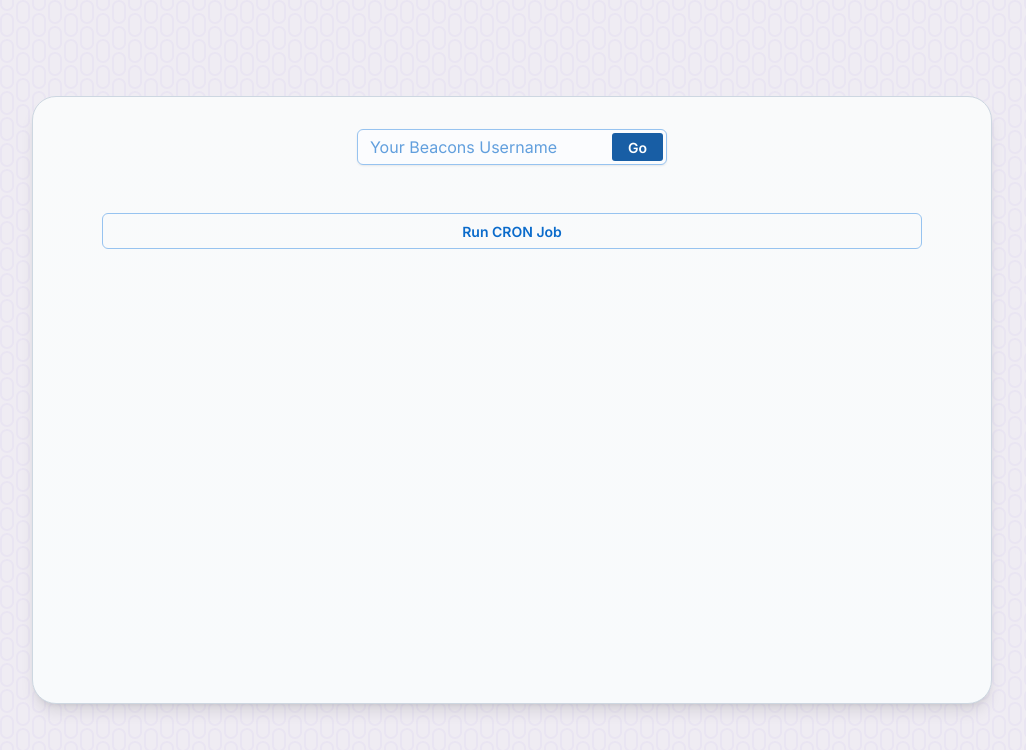
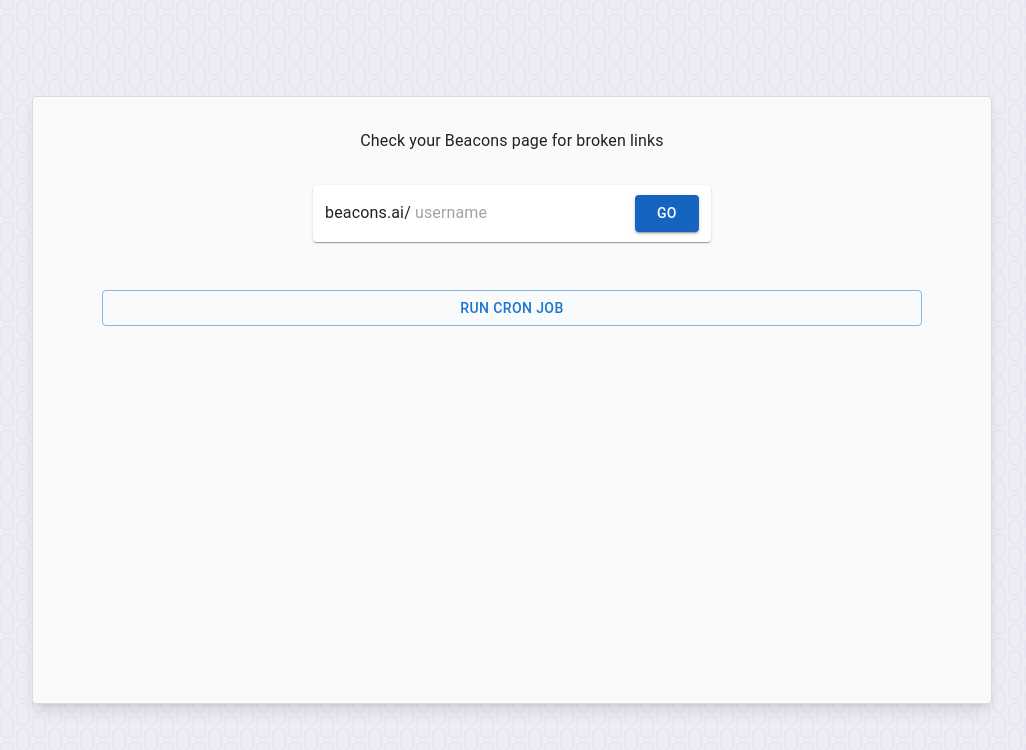
Before and after one commit to Jamesllllllllll/beacons-link-checker, a Next.js app: page / in a window 1280 px wide. Shown: the top 750 px of the page, without its empty margins (128-1154 px from the left). Built offline with nearby package versions, Linux system fonts and the light colour scheme.

Commit message:
Nicer input box

```diff
--- a/package.json
+++ b/package.json
@@ -16,7 +16,7 @@
     "@auth/sequelize-adapter": "^1.0.2",
     "@emotion/react": "^11.11.1",
     "@emotion/styled": "^11.11.0",
-    "@mui/joy": "^5.0.0-beta.3",
+    "@mui/material": "^5.14.9",
     "@playwright/test": "^1.37.1",
     "@sendgrid/mail": "^7.7.0",
     "@sparticuz/chromium-min": "^116.0.0",
--- a/src/app/components/SingleLink.js
+++ b/src/app/components/SingleLink.jsx
@@ -2,7 +2,7 @@
 'use client';
 import { useEffect, useState } from 'react';
 import Link from 'next/link';
-import Card from '@mui/joy/Card';
+import Card from '@mui/material/Card';
 import styles from './SingleLink.module.css';
 import { CSSTransition, TransitionGroup } from 'react-transition-group';
 
@@ -65,7 +65,7 @@
   trimmedURL = trimmedURL + '...';
 
   return (
-    <Card orientation="horizontal" className=" justify-between my-8" key={url}>
+    <Card className="flex flex-row justify-between mb-10 p-8" key={url}>
       <Link href={url} key={trimmedURL} className="break-all">
         {trimmedURL}
       </Link>
--- a/src/app/page.js
+++ b/src/app/page.jsx
@@ -1,12 +1,17 @@
 'use client';
-import React from 'react';
-import { useState } from 'react';
-import FormLabel from '@mui/joy/FormLabel';
-import Input from '@mui/joy/Input';
-import Button from '@mui/joy/Button';
-import Sheet from '@mui/joy/Sheet';
+import React, { useState } from 'react';
+import FormLabel from '@mui/material/FormLabel';
+import Input from '@mui/material/Input';
+import InputBase from '@mui/material/InputBase';
+import InputAdornment from '@mui/material/InputAdornment';
+import TextField from '@mui/material/TextField';
+import Button from '@mui/material/Button';
+import Typography from '@mui/material/Typography';
+import Paper from '@mui/material/Paper';
+import Stack from '@mui/material/Stack';
+import Box from '@mui/material/Box';
 import SingleLink from './components/SingleLink';
-import LinearProgress from '@mui/joy/LinearProgress';
+import { LinearProgress } from '@mui/material';
 import { CSSTransition, TransitionGroup } from 'react-transition-group';
 import styles from './Page.module.css';
 
@@ -49,60 +54,61 @@
 
   return (
     <main className="flex min-h-screen justify-center min-height-screen py-24 gap-12">
-      <Sheet
+      <Paper
         variant="outlined"
         color="neutral"
         className="flex flex-col items-center justify-start rounded-3xl shadow-lg px-2 py-16 gap-8 bg-gradient-to-b from-gray-50 to-slate-50 w-11/12 sm:p-16 lg:w-3/4"
         sx={{ p: 4 }}
       >
-        <form onSubmit={checkBeacons}>
+        <Typography>Check your Beacons page for broken links</Typography>
+        <Paper
+          component="form"
+          sx={{
+            p: '2px 4px',
+            display: 'flex',
+            alignItems: 'center',
+            justifyContent: 'center',
+          }}
+          onSubmit={checkBeacons}
+        >
           <FormLabel className="sr-only">Enter your Beacons username</FormLabel>
-          <Input
-            label="Your Beacons Username"
-            placeholder="Your Beacons Username"
-            variant="outlined"
-            color="primary"
-            sx={{
-              '--Input-focusedInset': 'var(--any, )',
-              '--Input-focusedThickness': '0.25rem',
-              '--Input-focusedHighlight': 'rgba(13,110,253,.25)',
-              '&::before': {
-                transition: 'box-shadow .15s ease-in-out',
-              },
-              '&:focus-within': {
-                borderColor: '#86b7fe',
-              },
-            }}
+          <Stack direction="row" alignItems="center"  width="100%" className="p-2">
+            <Typography className="font-bold mx-0">beacons.ai/</Typography>
+            <InputBase
+              className="pl-1"
+              placeholder="username"
+              required
+              size="medium"
+              // InputProps={{
+              //   startAdornment: (
+              //     <InputAdornment position="start" className="font-bold mx-px">
+
+              //     </InputAdornment>
+              //   ),
+              // }}
               value={username}
               onChange={handleChange}
               onSubmit={checkBeacons}
-            endDecorator={
+            />
             <Button
               onClick={checkBeacons}
-                variant="solid"
-                sx={{
-                  backgroundColor: '#185EA5 !important',
-                  position: 'relative',
-                }}
-                className={styles.searchButton}
+              variant="contained"
+              size="medium"
+              className="self-center"
+              sx={{ backgroundColor: '#1565c0 !important' }}
+              // !important because it seems Inter resets button background color to transparent in layout.jsx, but dispabling doesn't fix it?
             >
               Go
             </Button>
-            }
-            // To-Do: Figure out why the background color is white without !important
-          />
-        </form>
+          </Stack>
+        </Paper>
         <div className="flex flex-col gap-y-4 w-11/12">
           {/* Show loading state */}
           {isLoading && (
             // <div className="self-center">
-              <LinearProgress
-                color="primary"
-                determinate={false}
-                size="md"
-                variant="plain"
-                width="500px"
-              />
+            <Box sx={{ maxWidth: 300, alignSelf: 'center' }}>
+              <LinearProgress />
+            </Box>
             // </div>
           )}
 
@@ -131,7 +137,7 @@
             </Button>
           )}
         </div>
-      </Sheet>
+      </Paper>
     </main>
   );
 }
```
Also changed, not shown: src/app/components/Loading.jsx (renamed from src/app/components/Loading.js), src/app/layout.jsx (renamed from src/app/layout.js), 1 other file (tests, documents, lock files or other folders). Lines whose indentation alone changed are shown as unchanged.
